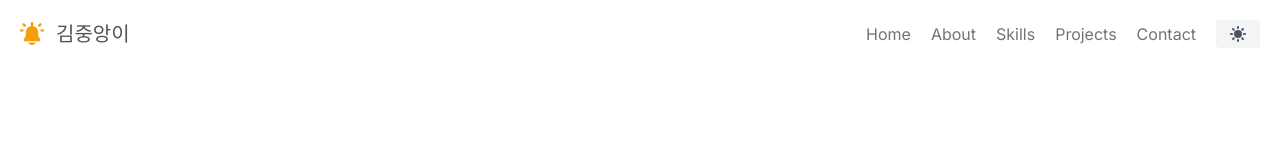
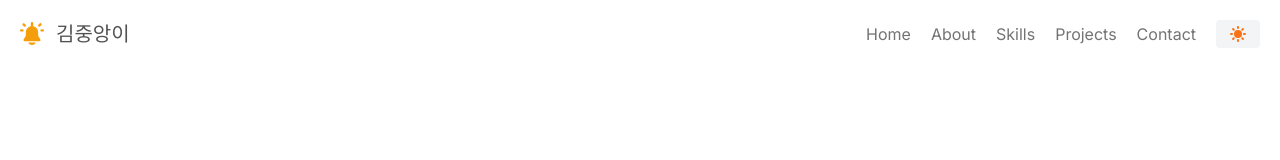
Before and after one commit to 831890/next-me, a Next.js app: page /about in a window 1280 px wide. Shown: the top 160 px of the page. Built offline with nearby package versions, Linux system fonts and the light colour scheme.

Commit message:
style : darkmode -update

```diff
--- a/next.config.mjs
+++ b/next.config.mjs
@@ -1,5 +1,5 @@
 export const images = {
-  domains: ['www.notion.so', 'images.unsplash.com'],
+  domains: ['www.notion.so', 'images.unsplash.com', 's3.us-west-2.amazonaws.com'],
 };
 export async function headers() {
   return [
@@ -15,3 +15,12 @@ export async function headers() {
     },
   ];
 }
+
+// /** @type {import('next').NextConfig} */
+// export const images = {
+//   reactStrictMode: true,
+//   images: {
+//     domains: ['www.notion.so', 'images.unsplash.com', 's3.us-west-2.amazonaws.com'],
+//     format: ['image/png', 'image/webp', 'image/jpeg'],
+//   },
+// };
--- a/src/app/globals.css
+++ b/src/app/globals.css
@@ -3,14 +3,14 @@
 @tailwind utilities;
 
 body {
-  @apply break-keep;
+  @apply break-keep dark:bg-neutral-900;
 }
 .bg-primary {
   @apply bg-white dark:bg-neutral-800;
 }
 
 .btn-project {
-  @apply inline-flex text-white dark:text-white bg-amber-500 border-0 py-2 px-6 focus:outline-none hover:text-white hover:bg-amber-600 rounded text-lg;
+  @apply inline-flex text-white dark:text-neutral-900 bg-amber-500 border-0 py-2 px-6 focus:outline-none rounded text-lg;
 }
 
 .project-item {
@@ -20,7 +20,6 @@ body {
 					hover:scale-105
 					hover:shadow-lg
 					dark:border-gray-200/50
-					/* dark:hover:shadow-gray-400/40 */
 					hover:text-amber-500
 					overflow-hidden;
 }
--- a/src/components/btnDarkModeToggle.js
+++ b/src/components/btnDarkModeToggle.js
@@ -13,11 +13,10 @@ export default function BtnDarkModeToggleEvent() {
                 focus:outline-none
                 bg-gray-100
                 hover:bg-gray-50
-                hover:text-orange-500
-                dark:bg-slate-600
-                dark:text-slate-400
-                dark:hover:bg-slate-700
-                dark:hover:text-yellow-300
+               text-orange-500
+                dark:bg-neutral-600
+                dark:hover:bg-neutral-700
+                dark:text-yellow-300
                 "
         type="button"
         onClick={() => setTheme(theme === 'dark' ? 'light' : 'dark')}
```
